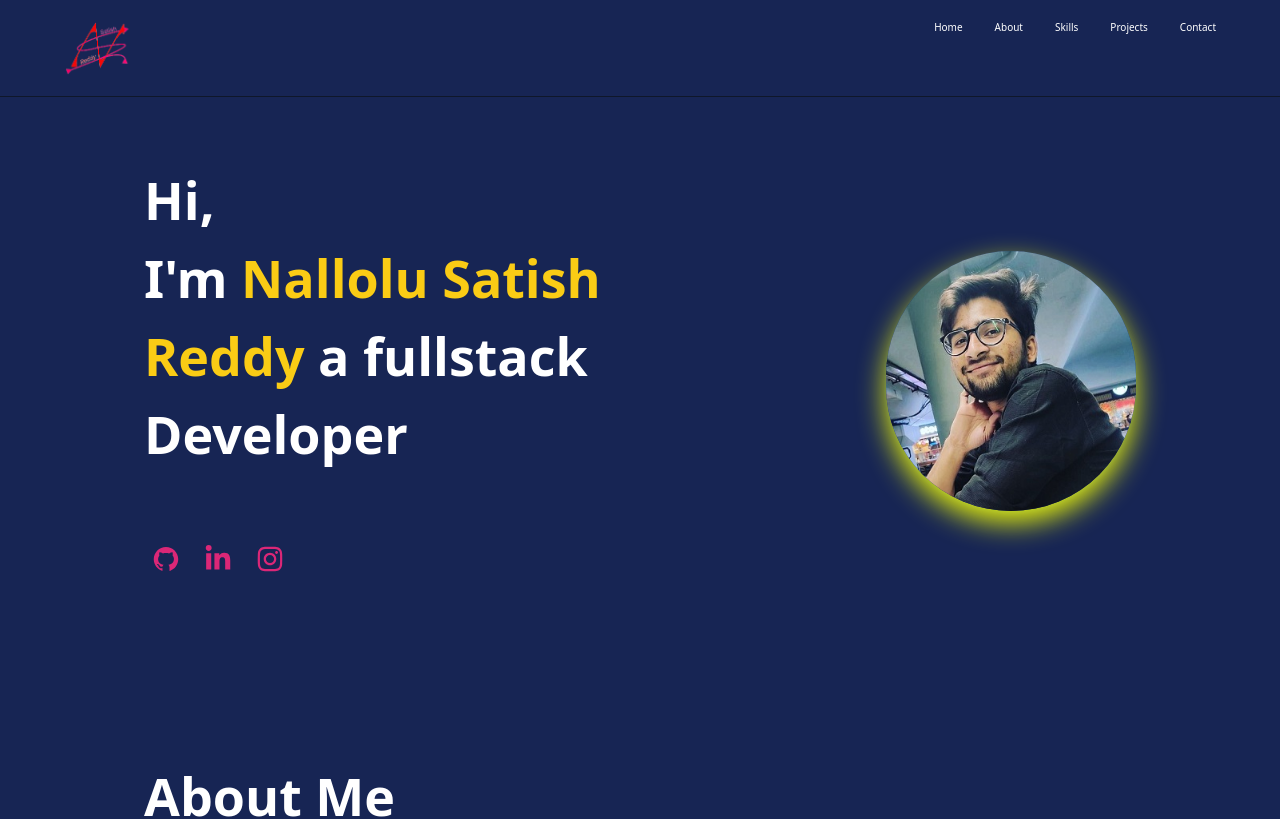
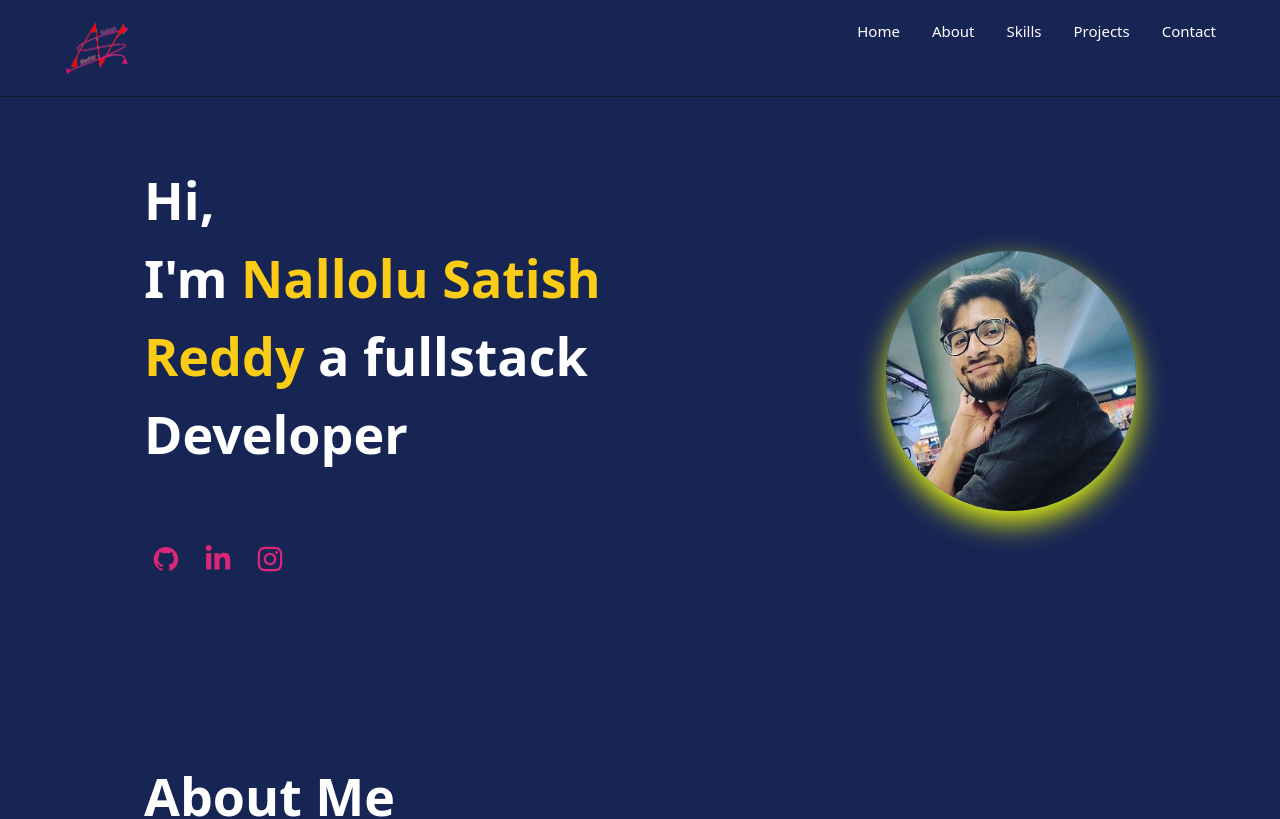
Before and after one commit to NalloluSatishReddy9720/Protfolio, a React (Vite) app: page / in a window 1280 px wide. Shown: the top 819 px of the page. Built offline with nearby package versions, Linux system fonts and the light colour scheme.

Commit message:
navbar modified

```diff
--- a/src/Components/Nav.jsx
+++ b/src/Components/Nav.jsx
@@ -37,9 +37,9 @@ function Nav() {
           <div className="flex items-center flex-1">
             <span><img src={logo} className="h-14 " alt="" /></span>
           </div>
-          <div className="lg:flex md:flex lg:flex-1 items center justify-end font-normal hidden">
+          <div className="lg:flex md:flex lg:flex-1 items center justify-end  font-normal hidden">
             <div className="flex-10">
-              <ul className="flex gap-8  text-[10px]">
+              <ul className="flex gap-8  text-[15px]">
                 <Link spy={true} smooth={true} to="Home">
                   <li className="hover:text-blue-600  transition border-b-2 border-blue-950 hover:border-blue-600 cursor-pointer">Home</li>
                 </Link>
```
